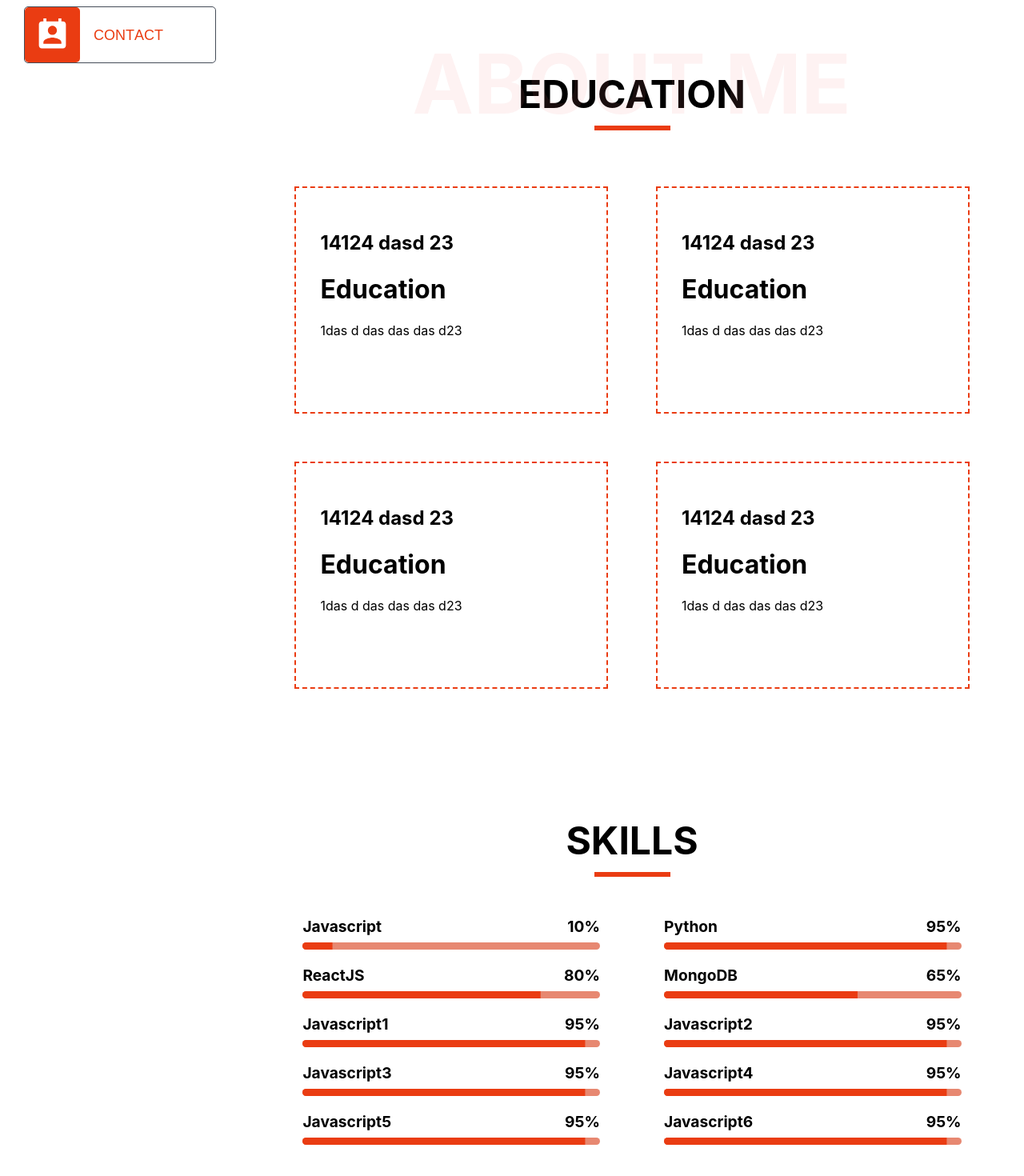
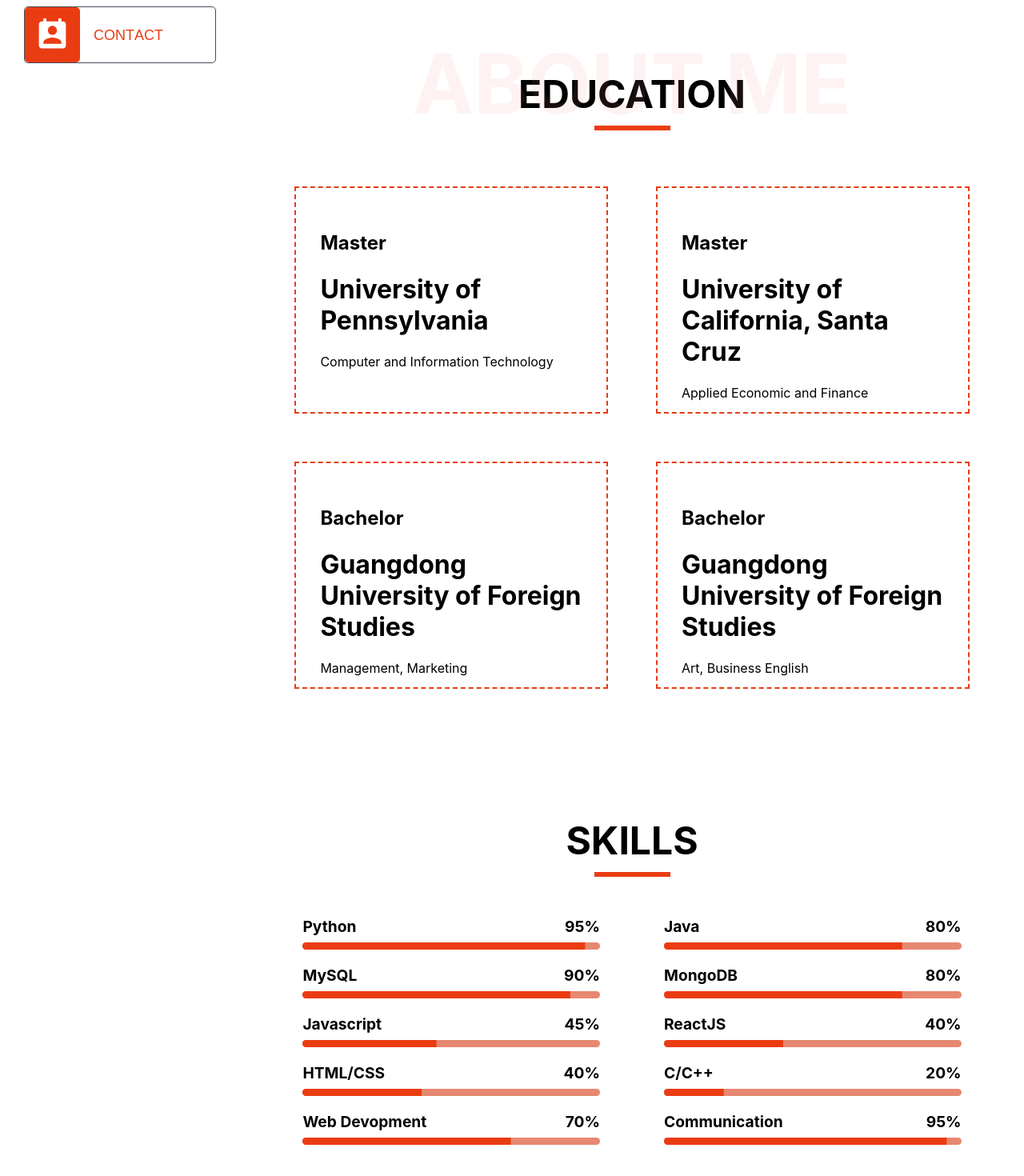
Before and after one commit to leyicao/personal_page, a React (Create React App) app: page / in a window 1280 px wide. Shown: the part 780-2250 px from the top of the page at 80% size. Built offline with nearby package versions, Linux system fonts and the light colour scheme.

Commit message:
Update content text

```diff
--- a/src/Sections/AboutMe/index.js
+++ b/src/Sections/AboutMe/index.js
@@ -7,9 +7,27 @@
 const TabItems = [
   {
     tabName: "Education",
-    header: "Education",
-    subHeader: "14124 dasd 23",
-    body: "1das d das das das d23",
+    header: "University of Pennsylvania",
+    subHeader: "Master",
+    body: "Computer and Information Technology",
+  },
+  {
+    tabName: "Education",
+    header: "University of California, Santa Cruz",
+    subHeader: "Master",
+    body: "Applied Economic and Finance",
+  },
+  {
+    tabName: "Education",
+    header: "Guangdong University of Foreign Studies",
+    subHeader: "Bachelor",
+    body: "Management, Marketing",
+  },
+  {
+    tabName: "Education",
+    header: "Guangdong University of Foreign Studies",
+    subHeader: "Bachelor",
+    body: "Art, Business English",
   },
 ];
 
@@ -23,43 +41,19 @@
         </h1>
         <h2 className="section-header">About Me</h2>
 
-        {TabItems.map((item) => (
-          <div key={item.tabName}>
+          <div>
             <Grid container>
-              <Grid item lg={6} xs={12}>
+            {TabItems.map((item) => (
+              <Grid item lg={6} xs={12} key={item.header}>
                 <div className="tab-card">
                   <h3>{item.subHeader}</h3>
                   <h1>{item.header}</h1>
                   <div>{item.body}</div>
                 </div>
               </Grid>
-
-              <Grid item lg={6} xs={12}>
-                <div className="tab-card">
-                  <h3>{item.subHeader}</h3>
-                  <h1>{item.header}</h1>
-                  <div>{item.body}</div>
-                </div>
-              </Grid>
-
-              <Grid item lg={6} xs={12}>
-                <div className="tab-card">
-                  <h3>{item.subHeader}</h3>
-                  <h1>{item.header}</h1>
-                  <div>{item.body}</div>
-                </div>
-              </Grid>
-
-              <Grid item lg={6} xs={12}>
-                <div className="tab-card">
-                  <h3>{item.subHeader}</h3>
-                  <h1>{item.header}</h1>
-                  <div>{item.body}</div>
-                </div>
-              </Grid>
+            ))}
             </Grid>
           </div>
-        ))}
       </Grid>
     </PageContainer>
   );
--- a/src/Sections/PageContent.json
+++ b/src/Sections/PageContent.json
@@ -1,4 +1,4 @@
 {
   "Home_Page_Header": "Hi, I'm Ella!",
-  "Home_Page_Content_1": "I'm a passionate UI/UX designer with a mission to create delightful and intuitive digital experiences. With a strong foundation in design principles and a keen eye for detail, I specialize in translating complex ideas into user-friendly interfaces that captivate and engage."
+  "Home_Page_Content_1": "I'm an analytical and motivated professional with experience in developing web applications and software while utilizing strong skills in data science, code writing, and programming. Proven success in improving performance, reducing build time, and enhancing user satisfaction."
 }
--- a/src/Sections/Skills/index.js
+++ b/src/Sections/Skills/index.js
@@ -7,16 +7,16 @@
 import "./Skills.scss";
 
 const skillsContent = [
-  { skillName: "Javascript", percentage: 10 },
   { skillName: "Python", percentage: 95 },
-  { skillName: "ReactJS", percentage: 80 },
-  { skillName: "MongoDB", percentage: 65 },
-  { skillName: "Javascript1", percentage: 95 },
-  { skillName: "Javascript2", percentage: 95 },
-  { skillName: "Javascript3", percentage: 95 },
-  { skillName: "Javascript4", percentage: 95 },
-  { skillName: "Javascript5", percentage: 95 },
-  { skillName: "Javascript6", percentage: 95 },
+  { skillName: "Java", percentage: 80 },
+  { skillName: "MySQL", percentage: 90 },
+  { skillName: "MongoDB", percentage: 80 },
+  { skillName: "Javascript", percentage: 45 },
+  { skillName: "ReactJS", percentage: 40 },
+  { skillName: "HTML/CSS", percentage: 40 },
+  { skillName: "C/C++", percentage: 20 },
+  { skillName: "Web Devopment", percentage: 70 },
+  { skillName: "Communication", percentage: 95 },
 ];
 
 const SkillsView = () => {
```
